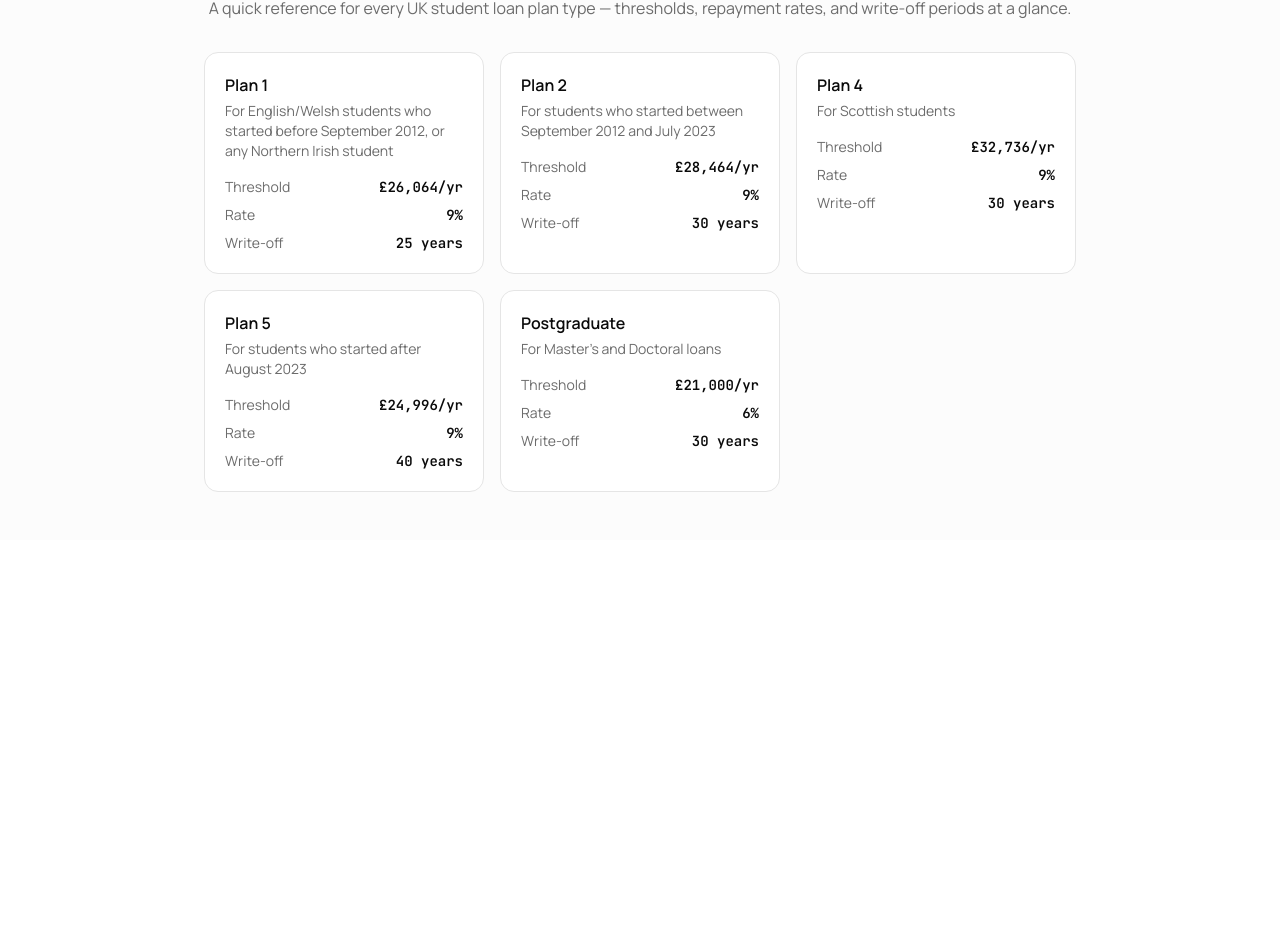
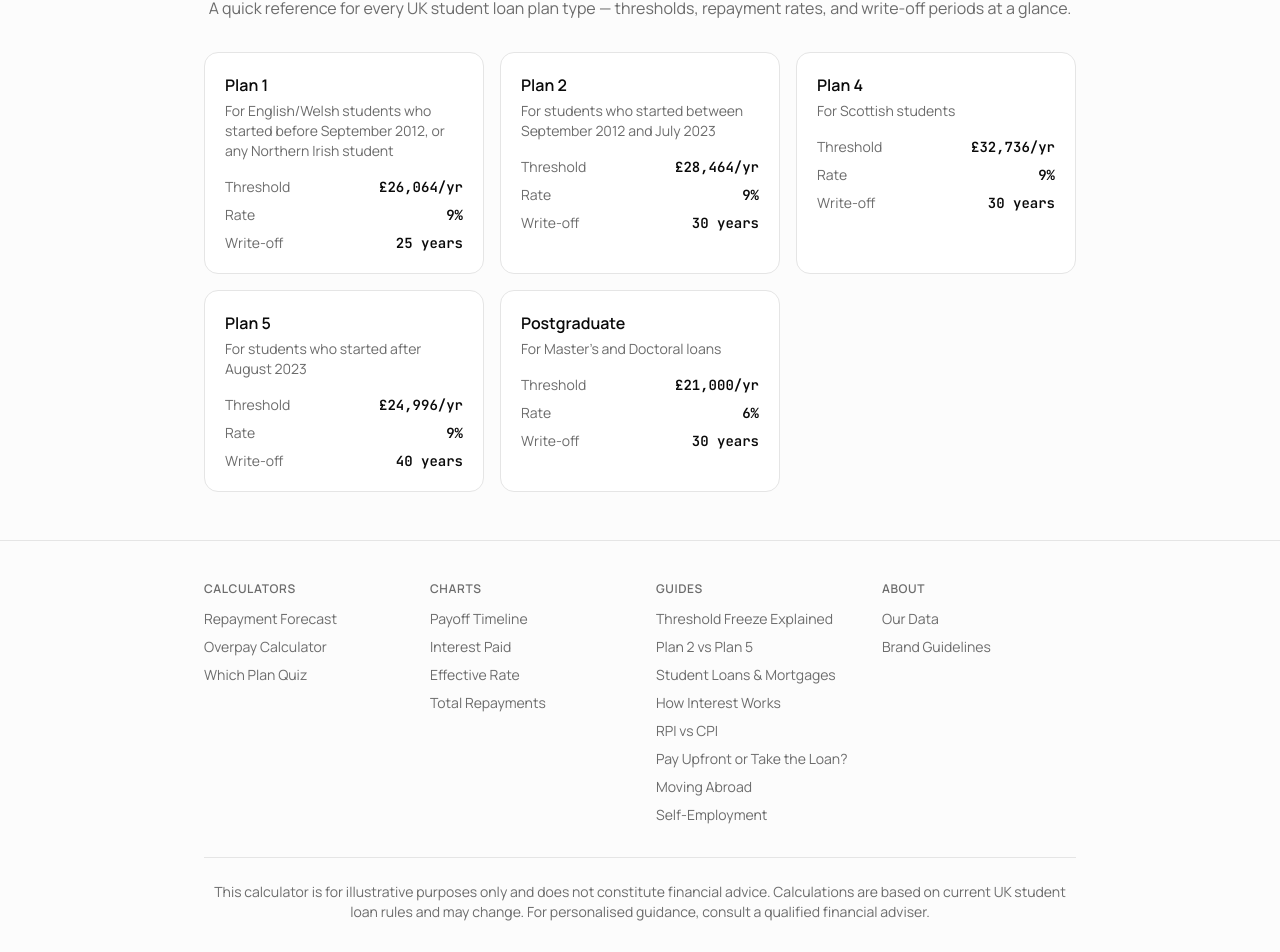
Before and after one commit to QingqiShi/uk-student-loan-study, a Next.js app: page /which-plan in a window 1280 px wide. Shown: the part 893-1845 px from the top of the page. Before the commit the page ends 1433 px from the top, so only its background shows below. Built offline with nearby package versions, Linux system fonts and the light colour scheme.

Commit message:
fix: add missing footer to which-plan page

```diff
--- a/src/app/which-plan/page.tsx
+++ b/src/app/which-plan/page.tsx
@@ -1,3 +1,4 @@
+import { Footer } from "@/components/layout/Footer";
 import { QuizContainer } from "@/components/quiz/QuizContainer";
 import { Heading } from "@/components/typography/Heading";
 import { currencyFormatter } from "@/constants";
@@ -13,7 +14,8 @@ const ALL_PLANS = [
 
 export default function WhichPlanPage() {
   return (
-    <main id="main-content">
+    <div className="flex min-h-screen flex-col">
+      <main id="main-content" className="flex-1">
         <QuizContainer />
         <section className="border-t bg-muted/30">
           <div className="mx-auto max-w-4xl px-3 py-12">
@@ -59,5 +61,7 @@ export default function WhichPlanPage() {
           </div>
         </section>
       </main>
+      <Footer />
+    </div>
   );
 }
```
Lines whose indentation alone changed are shown as unchanged.
